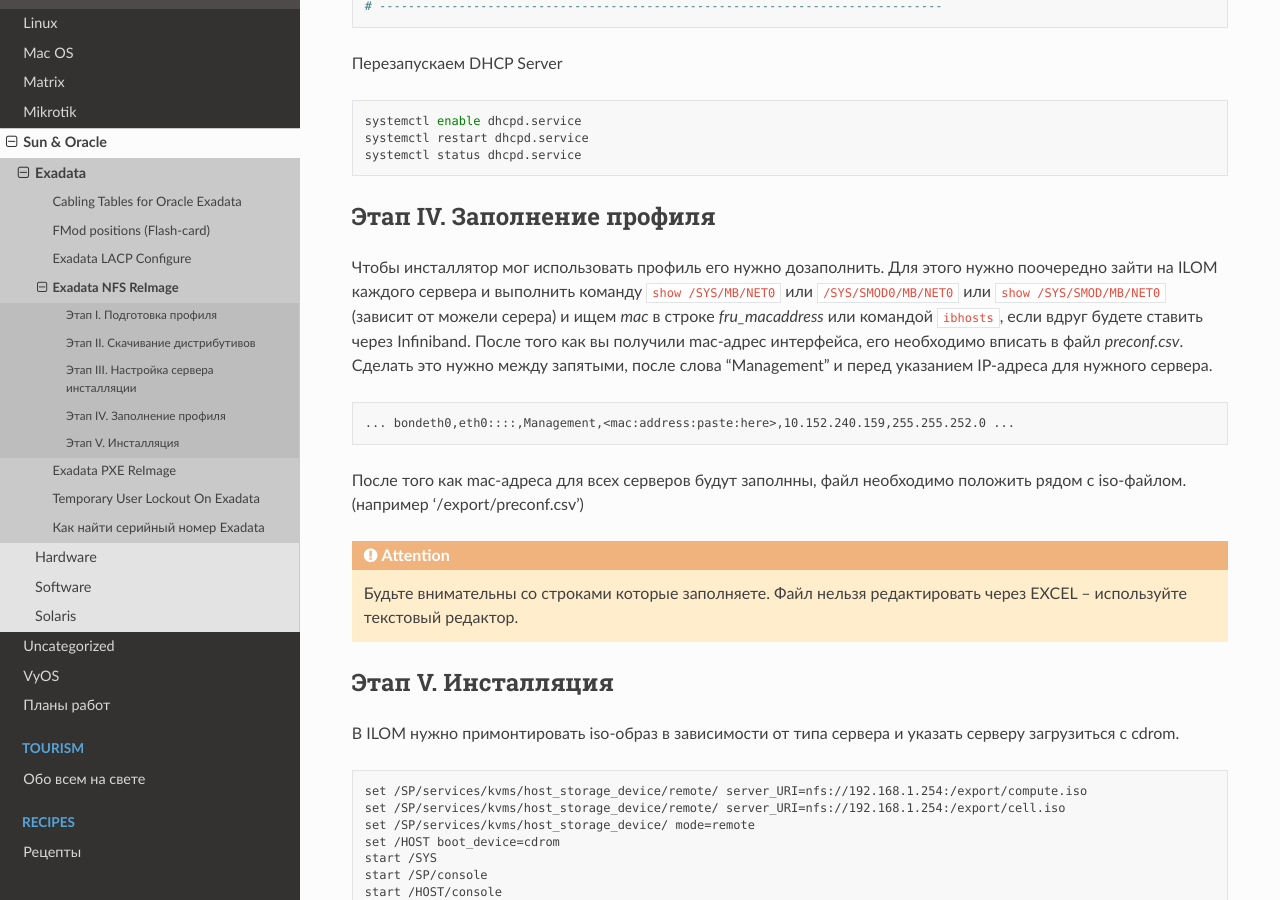
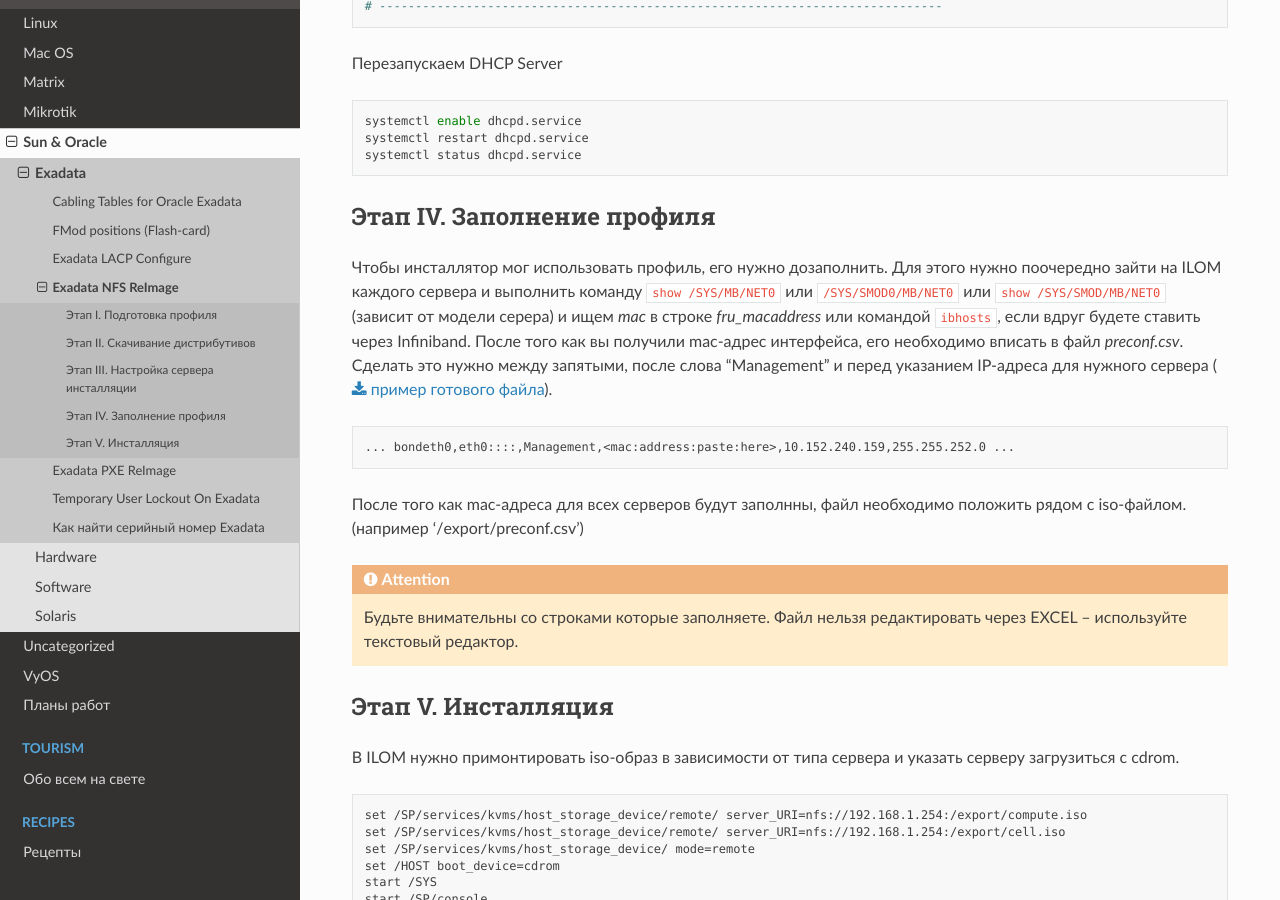
Before and after one commit to jeffscrum/jeffscrum.github.io, a Sphinx documentation site: the page built from source/sun-oracle/exadata/oracle-exadata-nfs-reimage.rst, in a window 1280 px wide and 900 px high, scrolled down 3622 px. Built offline with Sphinx 7.4.7 and the Read the Docs theme 2.0.0, drawn with Linux system fonts in a browser that asks for light colours; some of the changed lines change nothing that is shown.

Commit message:
oracle-exadata-nfs-reimage

```diff
--- /dev/null
+++ b/source/_static/example.preconf.csv
@@ -0,0 +1,27 @@
+Cell,Preconfig,version,11.2.2.1.0,,,,,,,
+
+# WARNING - DO NOT EDIT THIS FILE USING EXCEL
+
+# IMPORTANT - YOU DO NOT NEED TO MERGE THE MAC ADDRESSES INTO THIS FILE
+
+# OneCommand,XXX,X9M-2 ZDLRA Elastic Rack HC 18TB
+
+# This is a main format for 11.2.2.1.0
+
+hostname,domain,node type,gateway device,eth interface,eth type,mac address,ip,netmask,gateway,bondib hostname,bondib type,bondib ip,bondib netmask,nameservers,ntps,timezone
+
+# DO NOT edit the above lines
+#
+
+#
+#comp
+exa1db02,lab.local,db,bondeth0,eth0:::::::,Management,c2:c1:97:26:60:ba,10.50.12.113,255.255.255.0,10.50.12.254,exa1db02-priv1.lab.local,Private:active-bond-ib:,192.168.10.3,255.255.252.0,172.16.0.25 172.16.0.26,172.16.1.8 172.16.0.6,Europe/Moscow,ilom:,exa1db02-ilom.lab.local,10.50.12.198,255.255.255.0,10.50.12.254,172.16.5.25 172.16.5.26,enabled,172.16.1.8,172.16.5.6,,bondeth0:::ssh-listen-disabled:::,SCAN,eth1 eth2,10.50.12.122,255.255.252.0,10.50.12.254,exa102.lab.local
+exa1db01,lab.local,db,bondeth0,eth0:::::::,Management,c2:c1:97:ae:d1:85,10.50.12.112,255.255.255.0,10.50.12.254,exa1db01-priv1.lab.local,Private:active-bond-ib:,192.168.10.1,255.255.252.0,172.16.0.25 172.16.0.26,172.16.1.8 172.16.0.6,Europe/Moscow,ilom:,exa1db01-ilom.lab.local,10.50.12.197,255.255.255.0,10.50.12.254,172.16.5.25 172.16.5.26,enabled,172.16.1.8,172.16.5.6,,bondeth0:::ssh-listen-disabled:::,SCAN,eth1 eth2,10.50.12.121,255.255.252.0,10.50.12.254,exa101.lab.local
+#
+#cell
+exa1cell03,lab.local,cell,eth0,eth0:::::::,Management,c2:c1:97:f4:29:1b,10.50.12.116,255.255.255.0,10.50.12.254,exa1cel03-priv1.lab.local,Private:active-bond-ib:,192.168.10.9,255.255.252.0,172.16.0.25 172.16.0.26,172.16.1.8 172.16.0.6,Europe/Moscow,ilom:,exa1cell03-ilom.lab.local,10.50.12.201,255.255.255.0,10.50.12.254,172.16.5.25 172.16.5.26,enabled,172.16.5.8,172.16.5.6,,
+exa1cell02,lab.local,cell,eth0,eth0:::::::,Management,c2:c1:97:5a:22:28,10.50.12.115,255.255.255.0,10.50.12.254,exa1cel02-priv1.lab.local,Private:active-bond-ib:,192.168.10.7,255.255.252.0,172.16.0.25 172.16.0.26,172.16.1.8 172.16.0.6,Europe/Moscow,ilom:,exa1cell02-ilom.lab.local,10.50.12.200,255.255.255.0,10.50.12.254,172.16.5.25 172.16.5.26,enabled,172.16.5.8,172.16.5.6,,
+exa1cell01,lab.local,cell,eth0,eth0:::::::,Management,c2:c1:97:77:5b:28,10.50.12.114,255.255.255.0,10.50.12.254,exa1cel01-priv1.lab.local,Private:active-bond-ib:,192.168.10.5,255.255.252.0,172.16.0.25 172.16.0.26,172.16.1.8 172.16.0.6,Europe/Moscow,ilom:,exa1cell01-ilom.lab.local,10.50.12.199,255.255.255.0,10.50.12.254,172.16.5.25 172.16.5.26,enabled,172.16.5.8,172.16.5.6,,
+
+# Do NOT edit below this line
+,,,,,,,,,,
--- a/source/sun-oracle/exadata/oracle-exadata-nfs-reimage.rst
+++ b/source/sun-oracle/exadata/oracle-exadata-nfs-reimage.rst
@@ -116,9 +116,9 @@ Exadata NFS ReImage
 Этап IV. Заполнение профиля
 ~~~~~~~~~~~~~~~~~~~~~~~~~~~
 
-Чтобы инсталлятор мог использовать профиль его нужно дозаполнить.
-Для этого нужно поочередно зайти на ILOM каждого сервера и выполнить команду ``show /SYS/MB/NET0`` или ``/SYS/SMOD0/MB/NET0`` или ``show /SYS/SMOD/MB/NET0`` (зависит от можели серера) и ищем *mac* в строке `fru_macaddress` или командой ``ibhosts``, если вдруг будете ставить через Infiniband.
-После того как вы получили mac-адрес интерфейса, его необходимо вписать в файл `preconf.csv`. Сделать это нужно между запятыми, после слова "Management" и перед указанием IP-адреса для нужного сервера.
+Чтобы инсталлятор мог использовать профиль, его нужно дозаполнить.
+Для этого нужно поочередно зайти на ILOM каждого сервера и выполнить команду ``show /SYS/MB/NET0`` или ``/SYS/SMOD0/MB/NET0`` или ``show /SYS/SMOD/MB/NET0`` (зависит от модели серера) и ищем *mac* в строке `fru_macaddress` или командой ``ibhosts``, если вдруг будете ставить через Infiniband.
+После того как вы получили mac-адрес интерфейса, его необходимо вписать в файл `preconf.csv`. Сделать это нужно между запятыми, после слова "Management" и перед указанием IP-адреса для нужного сервера (:download:`пример готового файла </_static/example.preconf.csv>`).
 
 .. code-block:: none
 
```
